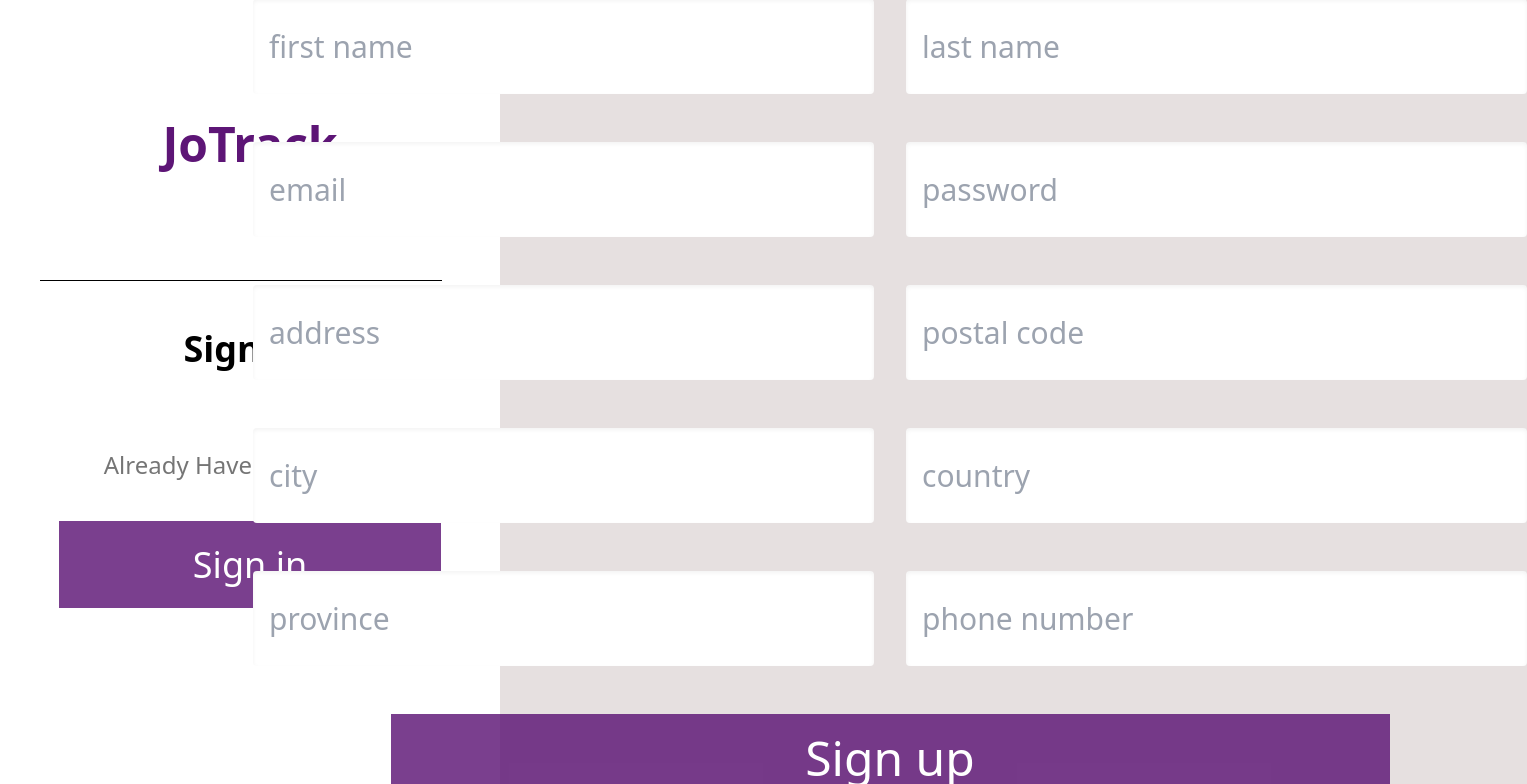
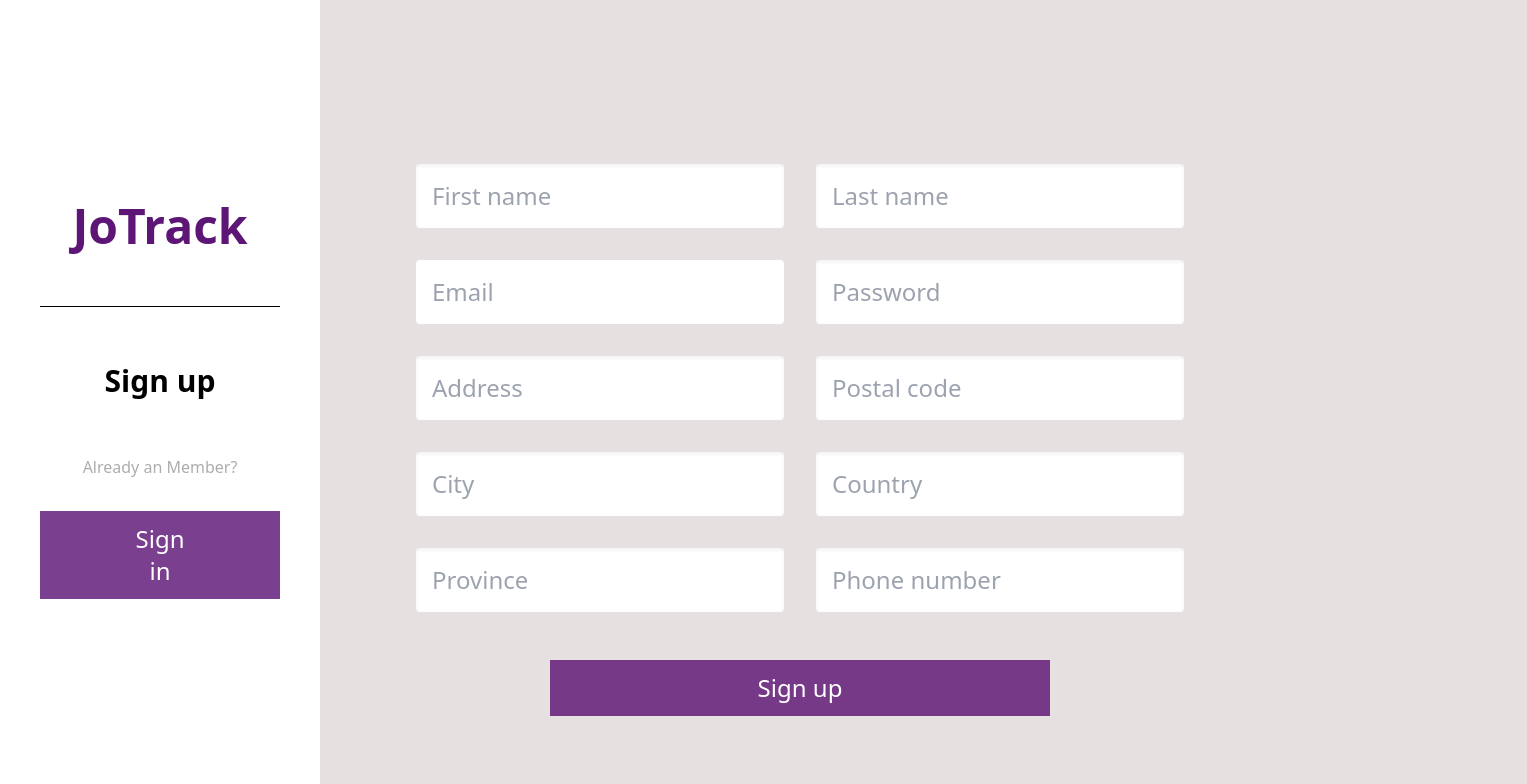
Before and after one commit to jayden-n/jotrack, a React (Vite) app in the folder client/: page /register in a window 1280 px wide. Shown: the top 784 px of the page, 1527 px wide, since content can reach past the window. Built offline with nearby package versions, Linux system fonts and the light colour scheme.

Commit message:
Responsive RegisterPage.tsx first try

```diff
--- a/client/src/pages/auth/RegisterPage.tsx
+++ b/client/src/pages/auth/RegisterPage.tsx
@@ -15,244 +15,58 @@ const RegisterPage = () => {
 	const [phone, setPhone] = useState<string>('');
 	const navigate = useNavigate();
 
-	// Ensure these handlers are used in the input fields
-	const handleEmailChange = (event: ChangeEvent<HTMLInputElement>) => {
-		setEmail(event.target.value);
-	};
+	const handleEmailChange = (event: ChangeEvent<HTMLInputElement>) => setEmail(event.target.value);
+	const handlePasswordChange = (event: ChangeEvent<HTMLInputElement>) => setPassword(event.target.value);
+	const handleFirstnameChange = (event: ChangeEvent<HTMLInputElement>) => setFirstname(event.target.value);
+	const handleLastnameChange = (event: ChangeEvent<HTMLInputElement>) => setLastname(event.target.value);
+	const handleAddressChange = (event: ChangeEvent<HTMLInputElement>) => setAddress(event.target.value);
+	const handlePostalChange = (event: ChangeEvent<HTMLInputElement>) => setPostal(event.target.value);
+	const handleCityChange = (event: ChangeEvent<HTMLInputElement>) => setCity(event.target.value);
+	const handleCountryChange = (event: ChangeEvent<HTMLInputElement>) => setCountry(event.target.value);
+	const handleProvinceChange = (event: ChangeEvent<HTMLInputElement>) => setProvince(event.target.value);
+	const handlePhoneChange = (event: ChangeEvent<HTMLInputElement>) => setPhone(event.target.value);
 
-	const handlePasswordChange = (event: ChangeEvent<HTMLInputElement>) => {
-		setPassword(event.target.value);
-	};
-
-	const handleFirstnameChange = (event: ChangeEvent<HTMLInputElement>) => {
-		setFirstname(event.target.value);
-	};
-
-	const handleLastnameChange = (event: ChangeEvent<HTMLInputElement>) => {
-		setLastname(event.target.value);
-	};
-
-	const handleAddressChange = (event: ChangeEvent<HTMLInputElement>) => {
-		setAddress(event.target.value);
-	};
-
-	const handlePostalChange = (event: ChangeEvent<HTMLInputElement>) => {
-		setPostal(event.target.value);
-	};
-
-	const handleCityChange = (event: ChangeEvent<HTMLInputElement>) => {
-		setCity(event.target.value);
-	};
-
-	const handleCountryChange = (event: ChangeEvent<HTMLInputElement>) => {
-		setCountry(event.target.value);
-	};
-
-	const handleProvinceChange = (event: ChangeEvent<HTMLInputElement>) => {
-		setProvince(event.target.value);
-	};
-
-	const handlePhoneChange = (event: ChangeEvent<HTMLInputElement>) => {
-		setPhone(event.target.value);
-	};
-
-
-
-	// Corrected type for the submit event
 	const handleSubmit = (event: FormEvent<HTMLFormElement>) => {
 		event.preventDefault();
-		setError(''); // Clear any existing errors
-		// Handle the form submission here, using email and password states
-		console.log({ email, password, firstname, lastname, address, postal, city, country, province, phone });
-
-		// Check for empty fields and set the error state if any are found
-		if (!firstname) {
-			setError("First name field cannot be blank.");
-			return;
-		} else if (!lastname) {
-			setError("Last name field cannot be blank.");
-			return;
-		} else if (!email) {
-			setError("Email field cannot be blank.");
-			return;
-		} else if (!password) {
-			setError("Password field cannot be blank.");
-			return;
-		} else if (!address) {
-			setError("Address field cannot be blank.");
-			return;
-		} else if (!postal) {
-			setError("Postal code field cannot be blank.");
-			return;
-		} else if (!city) {
-			setError("City field cannot be blank.");
-			return;
-		} else if (!country) {
-			setError("Country field cannot be blank.");
-			return;
-		} else if (!province) {
-			setError("Province field cannot be blank.");
-			return;
-		} else if (!phone) {
-			setError("Phone field cannot be blank.");
+		setError('');
+		if (!firstname || !lastname || !email || !password || !address || !postal || !city || !country || !province || !phone) {
+			setError("Please fill in all fields.");
 			return;
 		}
-
-		// If all fields are valid, navigate to the dashboard
 		navigate('user/dashboard');
 	};
 
-
 	return (
-		<div className="flex h-screen bg-e6e0e0">
-			<form onSubmit={handleSubmit} className="w-full flex flex-col md:flex-row">
-
-				<div className="flex flex-col justify-between p-10 bg-white w-full md:w-1/2" style={{ maxWidth: '500px' }}>
-					<div>
-						<div className="flex justify-center">
-							<button
-								className="text-5xl font-extrabold text-purple justify-center items-center my-20"
-								onClick={() => navigate('/')}
-							>
-								<h1> JoTrack</h1>
-							</button>
-						</div>
-						<hr className="border-t border-gray-300 my-8" style={{ width: '402px' }} />
-						<h2 className="text-4xl font-semibold text-center my-12">Sign up</h2>
-						<p className="text-2xl font-orienta text-gray opacity-32 text-center mt-20">Already Have An Account?</p>
-						<div className="flex justify-center">
-							<button
-								className="text-4xl font-regular text-white bg-btnPurple my-10 mx-auto w-full px-6 py-3"
-								onClick={() => navigate('/login')}
-								style={{ width: '382px', height: '87px' }}
-							>
-								Sign in
-							</button>
-						</div>
+		<div className="grid h-screen grid-cols-1 md:grid-cols-4 bg-e6e0e0">
+			<div className="flex flex-col justify-center md:col-span-1 bg-white p-10">
+				<div>
+					<div className="flex justify-center items-center">
+					<button className="text-5xl font-extrabold text-purple mb-14" onClick={() => navigate('/')}>JoTrack</button>
 					</div>
-
-				</div>
-				<div className="flex flex-col justify-center items-center w-full md:w-1/2 flex-1 p-10 content-center">
-					<div className="mb-6 flex justify-center">
-						<div className="mr-8 flex justify-center">
-						<input
-							type="text"
-							value={firstname}
-							placeholder="first name"
-							className="mb-6 p-4 text-3xl bg-white border-none rounded shadow-inner w-full md:w-auto"
-							onChange={handleFirstnameChange}
-							style={{ width: '621px', height: '95px' }}
-						/>
-						</div>
-						<input
-							type="text"
-							value={lastname}
-							placeholder="last name"
-							className="mb-6 p-4 text-3xl bg-white border-none rounded shadow-inner w-full md:w-auto"
-							onChange={handleLastnameChange}
-							style={{ width: '621px', height: '95px' }}
-						/>
-					</div>
-
-					<div className="mb-6 flex justify-center">
-						<div className="mr-8 flex justify-center">
-						<input
-							type="email"
-							value={email}
-							placeholder="email"
-							className="mb-6 p-4 text-3xl bg-white border-none rounded shadow-inner w-full md:w-auto"
-							onChange={handleEmailChange}
-							style={{ width: '621px', height: '95px' }}
-						/>
-						</div>
-						<input
-							type="password"
-							value={password}
-							placeholder="password"
-							className="mb-6 p-4 text-3xl bg-white border-none rounded shadow-inner w-full md:w-auto"
-							onChange={handlePasswordChange}
-							style={{ width: '621px', height: '95px' }}
-						/>
-					</div>
-
-					<div className="mb-6 flex justify-center">
-						<div className="mr-8 flex justify-center">
-						<input
-							type="text"
-							value={address}
-							placeholder="address"
-							className="mb-6 p-4 text-3xl bg-white border-none rounded shadow-inner w-full md:w-auto"
-							onChange={handleAddressChange}
-							style={{ width: '621px', height: '95px' }}
-						/>
-						</div>
-						<input
-							type="text"
-							value={postal}
-							placeholder="postal code"
-							className="mb-6 p-4 text-3xl bg-white border-none rounded shadow-inner w-full md:w-auto"
-							onChange={handlePostalChange}
-							style={{ width: '621px', height: '95px' }}
-						/>
-					</div>
-
-					<div className="mb-6 flex justify-center">
-						<div className="mr-8 flex justify-center">
-						<input
-							type="text"
-							value={city}
-							placeholder="city"
-							className="mb-6 p-4 text-3xl bg-white border-none rounded shadow-inner w-full md:w-auto"
-							onChange={handleCityChange}
-							style={{ width: '621px', height: '95px' }}
-						/>
-						</div>
-						<input
-							type="text"
-							value={country}
-							placeholder="country"
-							className="mb-6 p-4 text-3xl bg-white border-none rounded shadow-inner w-full md:w-auto"
-							onChange={handleCountryChange}
-							style={{ width: '621px', height: '95px' }}
-						/>
-					</div>
-
-					<div className="mb-6 flex justify-center">
-						<div className="mr-8 flex justify-center">
-						<input
-							type="text"
-							value={province}
-							placeholder="province"
-							className="mb-6 p-4 text-3xl bg-white border-none rounded shadow-inner w-full md:w-auto"
-							onChange={handleProvinceChange}
-							style={{ width: '621px', height: '95px' }}
-						/>
-						</div>
-						<input
-							type="text"
-							value={phone}
-							placeholder="phone number"
-							className="mb-6 p-4 text-3xl bg-white border-none rounded shadow-inner w-full md:w-auto"
-							onChange={handlePhoneChange}
-							style={{ width: '621px', height: '95px' }}
-						/>
-					</div>
-
-					<div className="flex justify-center w-full md:w-auto">
-						<button
-							type="submit"
-							className="w-full md:w-auto px-6 py-2 text-5xl font-regular text-white bg-btnPurple"
-							style={{ height: '87px', width: '999px', maxWidth: '999px'}}
-						>
-							Sign up
-						</button>
-					</div>
-					<div className="flex justify-center w-full md:w-auto">
-						{/* Error message display */}
-						{error && <div className="text-red-500 text-center mt-2">{error}</div>}
+					<hr className="border-t border-gray-300 mb-14" />
+					<h2 className="text-3xl font-semibold text-center mb-14">Sign up</h2>
+					<p className="text-1xl text-gray text-center opacity-60 mb-8">Already an Member?</p>
+					<div className="flex justify-center items-center">
+					<button className="text-2xl text-white bg-btnPurple py-3 px-24" onClick={() => navigate('/login')}>Sign in</button>
 					</div>
 				</div>
-			</form>
+			</div>
+			<div className="grid place-items-center p-10 md:col-span-3">
+				<form onSubmit={handleSubmit} className="grid grid-cols-1 mt-20 md:grid-cols-2 gap-8 md:max-w-1xl lg:max-w-3xl mx-auto">
+					<input type="text" value={firstname} placeholder="First name" className="p-4 text-2xl bg-white border-none rounded shadow-inner w-full" onChange={handleFirstnameChange} />
+					<input type="text" value={lastname} placeholder="Last name" className="p-4 text-2xl bg-white border-none rounded shadow-inner w-full" onChange={handleLastnameChange} />
+					<input type="email" value={email} placeholder="Email" className="p-4 text-2xl bg-white border-none rounded shadow-inne w-fullr" onChange={handleEmailChange} />
+					<input type="password" value={password} placeholder="Password" className="p-4 text-2xl bg-white border-none rounded shadow-inner w-full" onChange={handlePasswordChange} />
+					<input type="text" value={address} placeholder="Address" className="p-4 text-2xl bg-white border-none rounded shadow-inner w-full" onChange={handleAddressChange} />
+					<input type="text" value={postal} placeholder="Postal code" className="p-4 text-2xl bg-white border-none rounded shadow-inner w-full" onChange={handlePostalChange} />
+					<input type="text" value={city} placeholder="City" className="p-4 text-2xl bg-white border-none rounded shadow-inner w-full " onChange={handleCityChange} />
+					<input type="text" value={country} placeholder="Country" className="p-4 text-2xl bg-white border-none rounded shadow-inner w-full" onChange={handleCountryChange} />
+					<input type="text" value={province} placeholder="Province" className="p-4 text-2xl bg-white border-none rounded shadow-inner w-full" onChange={handleProvinceChange} />
+					<input type="text" value={phone} placeholder="Phone number" className="p-4 text-2xl bg-white border-none rounded shadow-inner w-full" onChange={handlePhoneChange} />
+					<button type="submit" className="text-2xl text-white bg-btnPurple py-3 px-52 justify-self-center mt-4 md:col-span-2">Sign up</button>
+					{error && <div className="text-red-500 py-2 px-6 justify-self-center md:col-span-2">{error}</div>}
+				</form>
+			</div>
 		</div>
 	);
 };
```
